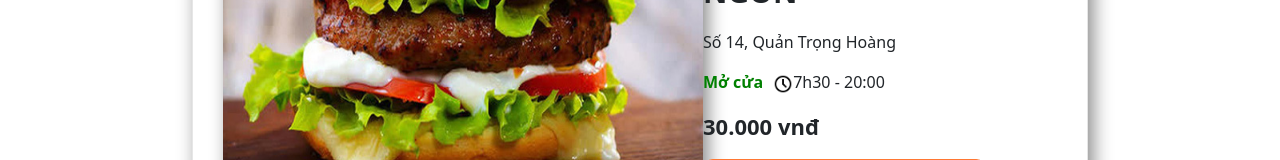
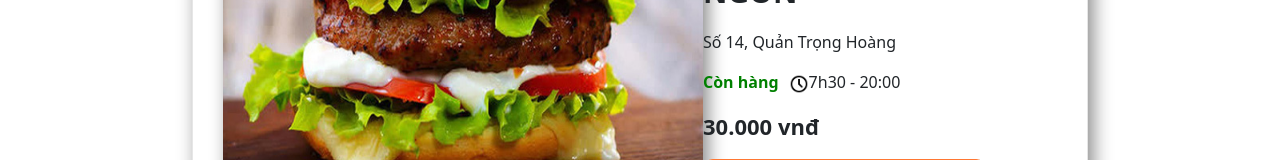
Before and after one commit to HaoHuynh0301/Web-Technology-Project-Simple-ShopeeFood-Clone, a React (Create React App) app in the folder front-end/: page /detail/1 in a window 1280 px wide. Shown: the part 335-495 px from the top of the page. Built offline with nearby package versions, Linux system fonts and the light colour scheme.

Commit message:
style[reactjs]: edit css file.

```diff
--- a/front-end/src/Screens/FoodDetail.js
+++ b/front-end/src/Screens/FoodDetail.js
@@ -101,7 +101,7 @@ class FoodDetail extends Component {
                                 <p style = {{
                                     fontWeight: 'bold',
                                     color: 'green'
-                                }}>Mở cửa</p>
+                                }}>Còn hàng</p>
                                 <img style = {{
                                     height: '20px',
                                     width: '20px',
```
